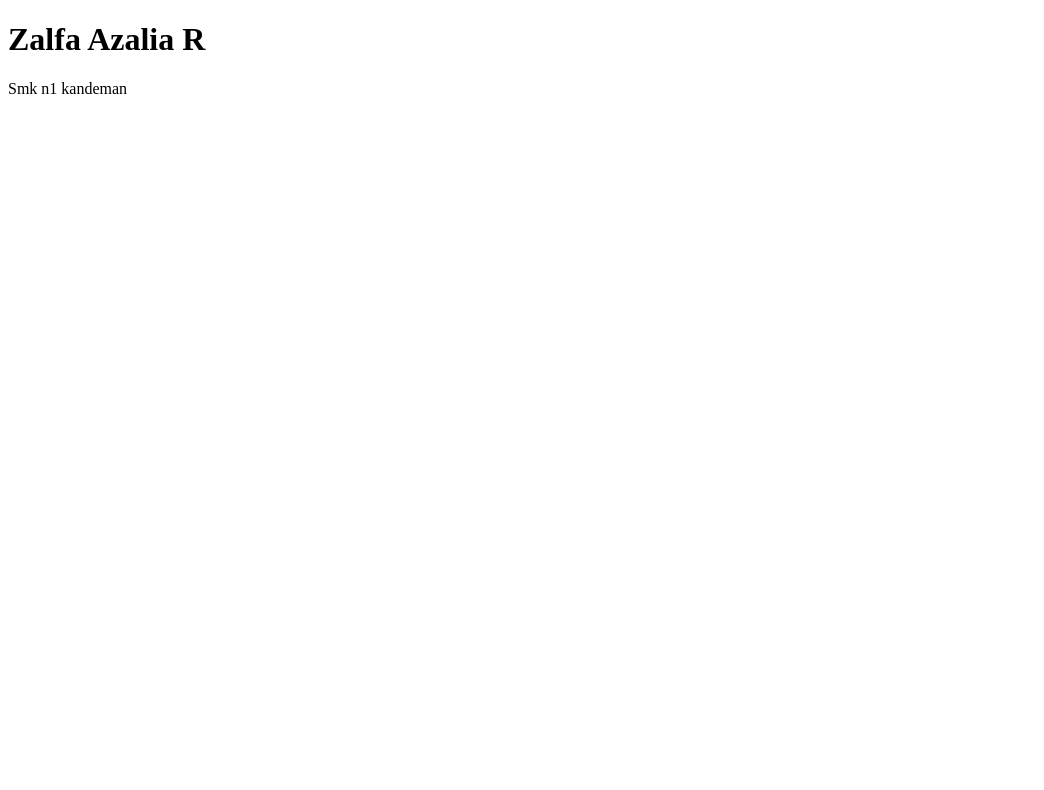
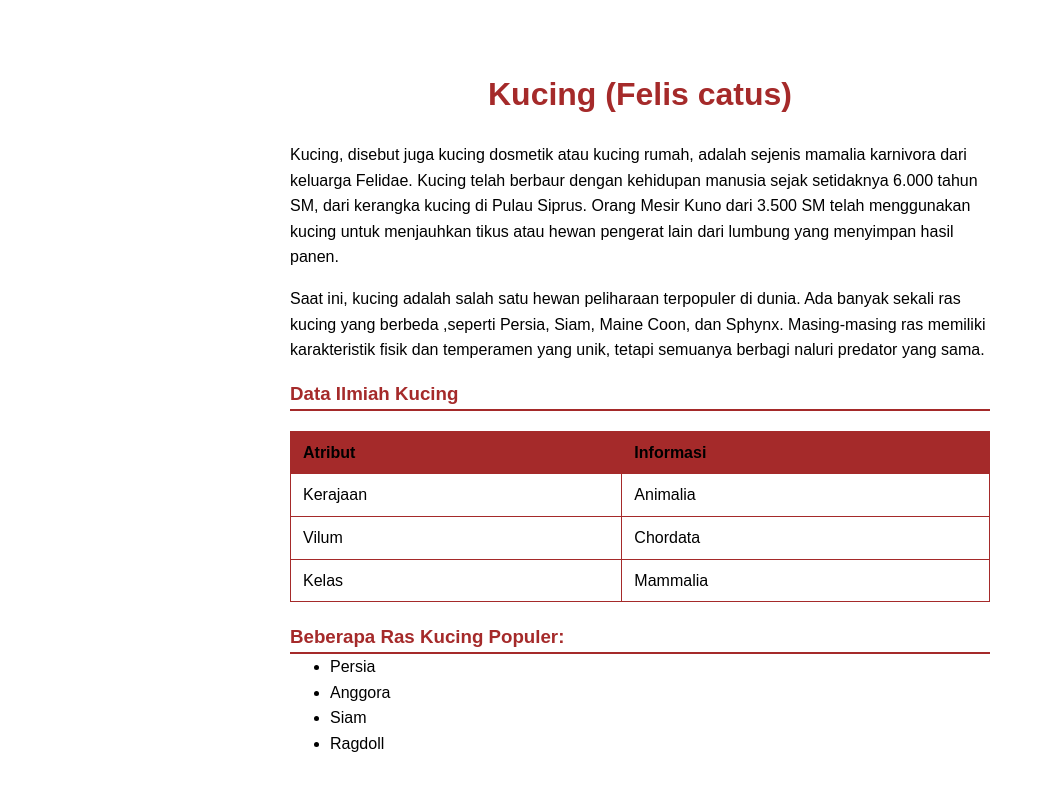
Before and after one commit to zalfaazalia/latihan-2, a plain HTML site: page index.html in a window 1280 px wide. Shown: the whole page, without its empty margins (0-1044 px from the left). Drawn offline with Linux system fonts and the light colour scheme.

Commit message:
latihan2

```diff
--- a/index.html
+++ b/index.html
@@ -1,12 +1,109 @@
 <!DOCTYPE html>
 <html lang="en">
+<!DOCTYPE html>
+<html lang="id">
 <head>
     <meta charset="UTF-8">
-    <meta name="viewport" content="width=device-width, initial-scale=1.0">
-    <title>Document</title>
+    <title>Kucing (Felis catus)</title>
+    <style>
+      body {
+        font-family: Arial, sans-serif;
+        background-color: #fff;
+        padding: 40px;
+        line-height: 1.6;
+      }
+
+      h1 {
+        text-align: center;
+        color: brown;
+      }
+
+      table {
+        width: 100%;
+        border-collapse: collapse;
+        margin-top: 20px;
+        margin-bottom: 20px;
+      }
+
+      th, td {
+        border: 1px solid brown;
+        padding: 8px 12px;
+        text-align: left;
+      }
+
+      th {
+        background-color: brown;
+      }
+
+      ul {
+        margin-top: 0;
+      }
+
+      .section {
+        max-width: 700px;
+        margin: 0 auto;
+      }
+
+      .bold {
+        font-weight: bold;
+      }
+
+      h3 {
+          color: brown;
+          border-top: 5px;
+          margin: auto;
+          border-bottom: 2px solid brown;
+      }
+      </style>
 </head>
 <body>
-    <h1>Zalfa Azalia R</h1>
-    <p>Smk n1 kandeman</p>
+  <div class="section">
+    <h1>Kucing (Felis catus)</h1>
+    <p>
+      Kucing, disebut juga kucing dosmetik atau kucing rumah, adalah sejenis mamalia karnivora
+      dari keluarga Felidae. Kucing telah berbaur dengan kehidupan manusia sejak setidaknya
+      6.000 tahun SM, dari kerangka kucing di Pulau Siprus. Orang Mesir Kuno dari 3.500 SM
+      telah menggunakan kucing untuk menjauhkan tikus atau hewan pengerat lain dari lumbung
+      yang menyimpan hasil panen.
+    </p>
+
+    <p>
+      Saat ini, kucing adalah salah satu hewan peliharaan terpopuler di dunia. Ada banyak sekali ras kucing yang berbeda ,seperti Persia, Siam, Maine Coon, dan Sphynx. Masing-masing ras memiliki karakteristik fisik dan temperamen yang unik, tetapi semuanya berbagi naluri predator yang sama.
+    </p>
+
+    <h3>Data Ilmiah Kucing</h3>
+    <table>
+      <thead>
+        <tr>
+          <th>Atribut</th>
+          <th>Informasi</th>
+        </tr>
+      </thead>
+      <tbody>
+        <tr>
+          <td>Kerajaan</td>
+          <td>Animalia</td>
+        </tr>
+        <tr>
+          <td>Vilum</td>
+          <td>Chordata</td>
+        </tr>
+        <tr>
+          <td>Kelas</td>
+          <td>Mammalia</td>
+        </tr>
+      </tbody>
+    </table>
+
+    <h3>Beberapa Ras Kucing Populer:</h3>
+    <ul>
+      <li>Persia</li>
+      <li>Anggora</li>
+      <li>Siam</li>
+      <li>Ragdoll</li>
+    </ul>
+  </div>
 </body>
 </html>
+</body>
+</html>
```
